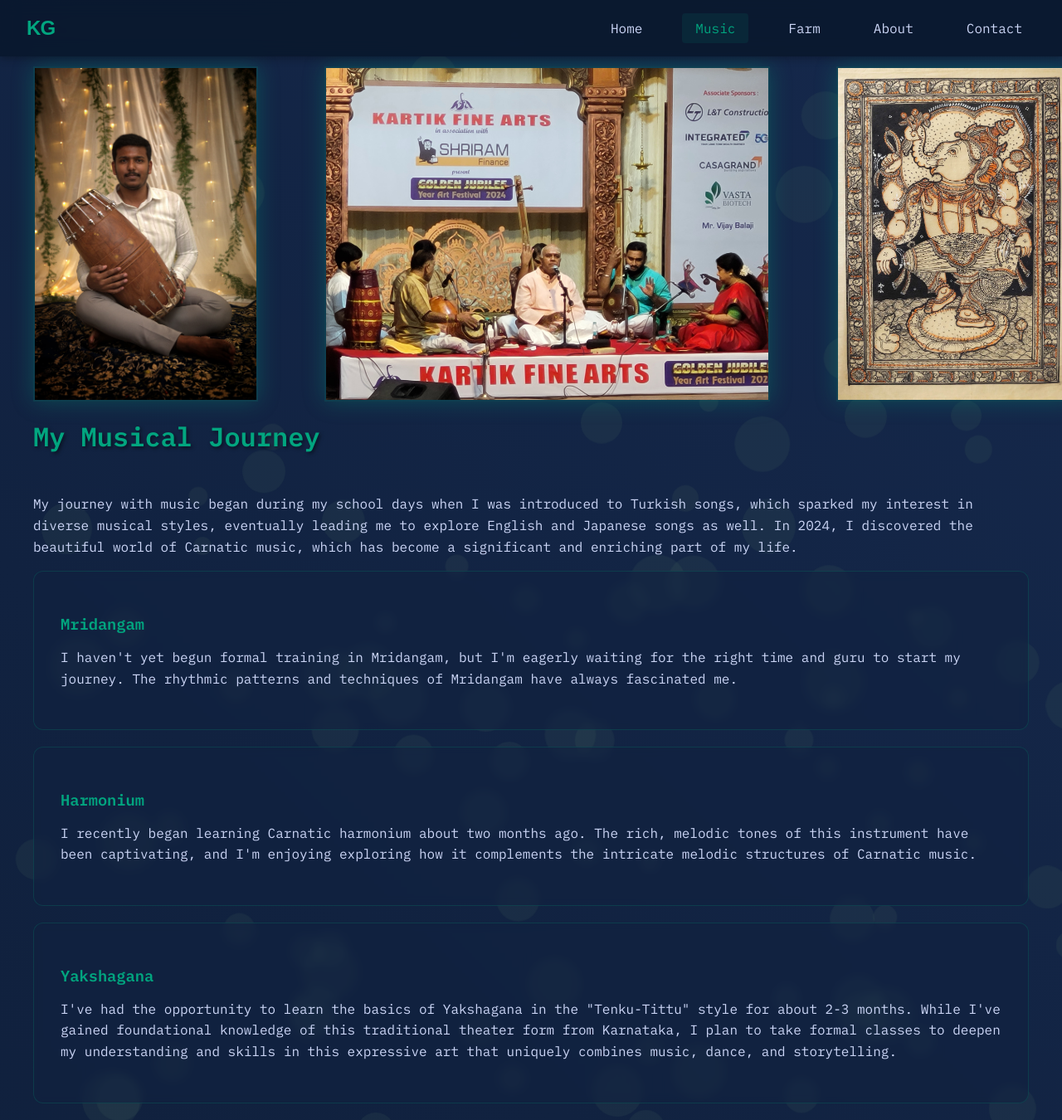
After one commit to hyperwolf24/keerthigowda.com, a Flask app: page /music in a window 1280 px wide. The commit adds this page. Shown: the whole page at 83% size. Run offline with Flask 3, Linux system fonts and the light colour scheme.

Commit message:
Added music page

```diff
--- a/app.py
+++ b/app.py
@@ -6,6 +6,10 @@
 @app.route('/')
 def home():
     return render_template('home.html')
+
+@app.route('/music')
+def music():
+    return render_template('music.html')
 
 @app.route('/farm')
 def farm():
--- a/static/css/styles.css
+++ b/static/css/styles.css
@@ -259,7 +259,8 @@
 }
 
 .crop-card {
-    background: rgba(17, 34, 64, 0.8);
+    background: rgba(17, 34, 64, 0.6);
+    backdrop-filter: blur(5px);
     border-radius: 12px;
     overflow: hidden;
     transition: transform 0.3s ease;
@@ -743,7 +744,8 @@
     border-radius: 8px;
     box-shadow: 0 4px 6px rgba(0, 0, 0, 0.1);
     padding: 20px;
-    background-color: #0a192f;
+    background: rgba(17, 34, 64, 0.6);
+    backdrop-filter: blur(5px);
 }
 
 .about-card:hover {
@@ -761,3 +763,112 @@
     color: #ccd6f6;
     line-height: 1.6;
 }
+
+/* Music Page Styles */
+.music-container {
+    position: relative;
+    z-index: 5;
+    padding-top: 80px;
+    padding-left: 40px;
+    padding-right: 40px;
+}
+
+.music-image {
+    max-height: 400px;
+    box-shadow: 0 0 25px rgba(2, 165, 127, 0.3);
+    border: 2px solid rgba(2, 165, 127, 0.2);
+    display: block;
+}
+
+.music-title {
+    color: #02a57f;
+    text-shadow: 2px 2px 4px rgba(0, 0, 0, 0.5);
+    position: relative;
+    z-index: 10;
+    margin-bottom: 3rem;
+    text-align: left;
+}
+
+.music-card {
+    padding: 2rem;
+    border-radius: 12px;
+    background: rgba(17, 34, 64, 0.6);
+    backdrop-filter: blur(5px);
+    position: relative;
+    z-index: 10;
+    transition: transform 0.3s ease, box-shadow 0.3s ease;
+    border: 1px solid rgba(2, 165, 127, 0.2);
+    height: 100%;
+    margin-bottom: 20px;
+}
+
+.row {
+    margin-bottom: 20px;
+}
+
+.music-card:hover {
+    transform: translateY(-5px);
+    box-shadow: 0 10px 20px rgba(2, 165, 127, 0.2);
+}
+
+.music-card h3 {
+    color: #02a57f;
+    margin-bottom: 1rem;
+}
+
+.music-card p {
+    color: #ccd6f6;
+    line-height: 1.6;
+}
+
+/* Music page media queries */
+@media (max-width: 768px) {
+    .music-container {
+        padding-left: 25px;
+        padding-right: 25px;
+    }
+
+    .music-card {
+        margin-bottom: 20px;
+        margin-left: 10px;
+        margin-right: 10px;
+    }
+
+    .music-image {
+        max-height: 300px;
+    }
+}
+
+@media (max-width: 480px) {
+    .music-image {
+        max-height: 250px;
+    }
+
+    .music-title {
+        font-size: 1.8em;
+    }
+}
+
+/* Music page styles update */
+.image-gallery {
+    display: flex;
+    gap: 80px;
+    margin-bottom: 20px;
+}
+
+.image-gallery .music-image {
+    max-width: calc(50% - 7.5px);
+    height: auto;
+    object-fit: cover;
+}
+
+@media (max-width: 576px) {
+    .image-gallery {
+        flex-direction: column;
+    }
+
+    .image-gallery .music-image {
+        max-width: 100%;
+        margin-bottom: 15px;
+    }
+}
--- a/templates/base.html
+++ b/templates/base.html
@@ -21,6 +21,7 @@
         <div class="nav-logo">KG</div>
         <div class="nav-links">
             <a href="{{ url_for('home') }}" {% if request.endpoint == 'home' %}class="active"{% endif %}>Home</a>
+            <a href="{{ url_for('music') }}" {% if request.endpoint == 'music' %}class="active"{% endif %}>Music</a>
             <a href="{{ url_for('farm') }}" {% if request.endpoint == 'farm' %}class="active"{% endif %}>Farm</a>
             <a href="{{ url_for('about') }}" {% if request.endpoint == 'about' %}class="active"{% endif %}>About</a>
             <a href="{{ url_for('contact') }}" {% if request.endpoint == 'contact' %}class="active"{% endif %}>Contact</a>
--- /dev/null
+++ b/templates/music.html
@@ -0,0 +1,57 @@
+{% extends "base.html" %}
+
+{% block title %}Music - Keerthi Gowda{% endblock %}
+
+{% block content %}
+<div class="container mt-5 music-container">
+    <div class="row mb-5">
+        <div class="col-md-6 mb-3 mb-md-0">
+            <div class="image-gallery">
+                <img src="{{ url_for('static', filename='images/mridangam1.jpeg') }}" alt="Keerthi with Mridangam"
+                     class="img-fluid rounded music-image">
+                <img src="{{ url_for('static', filename='images/concert.jpeg') }}" alt="Keerthi in Concert"
+                     class="img-fluid rounded music-image">
+                <img src="{{ url_for('static', filename='images/ganapa.webp') }}" alt="Keerthi in Concert"
+                     class="img-fluid rounded music-image">
+            </div>
+        </div>
+    </div>
+
+    <h1 class="mb-5 music-title">My Musical Journey</h1>
+
+    <p class="mb-4" style="color: #ccd6f6; line-height: 1.6; position: relative; z-index: 10;">
+        My journey with music began during my school days when I was introduced to Turkish songs, which sparked my interest in diverse musical styles, eventually leading me to explore English and Japanese songs as well. In 2024, I discovered the beautiful world of Carnatic music, which has become a significant and enriching part of my life.
+    </p>
+
+    <div class="row mt-5 pt-5">
+        <div class="col-md-6 mb-4">
+            <div class="music-card">
+                <h3>Mridangam</h3>
+                <p>
+                    I haven't yet begun formal training in Mridangam, but I'm eagerly waiting for the right time and guru to start my journey. The rhythmic patterns and techniques of Mridangam have always fascinated me.
+                </p>
+            </div>
+        </div>
+
+        <div class="col-md-6 mb-4">
+            <div class="music-card">
+                <h3>Harmonium</h3>
+                <p>
+                    I recently began learning Carnatic harmonium about two months ago. The rich, melodic tones of this instrument have been captivating, and I'm enjoying exploring how it complements the intricate melodic structures of Carnatic music.
+                </p>
+            </div>
+        </div>
+    </div>
+
+    <div class="row mt-4">
+        <div class="col-md-6 mb-4">
+            <div class="music-card">
+                <h3>Yakshagana</h3>
+                <p>
+                    I've had the opportunity to learn the basics of Yakshagana in the "Tenku-Tittu" style for about 2-3 months. While I've gained foundational knowledge of this traditional theater form from Karnataka, I plan to take formal classes to deepen my understanding and skills in this expressive art that uniquely combines music, dance, and storytelling.
+                </p>
+            </div>
+        </div>
+    </div>
+</div>
+{% endblock %}
```
Also changed, not shown: templates/home.html (+1 -6 lines), static/images/background.jpeg (added), static/images/concert.jpeg (added), static/images/dog2.jpeg (added), static/images/farm.jpeg (added), static/images/ganapa.webp (added), static/images/keerthi-gowda2.jpeg (added), static/images/mridangam1.jpeg (added), static/images/mridangam3.jpeg (added), 4 other files.
